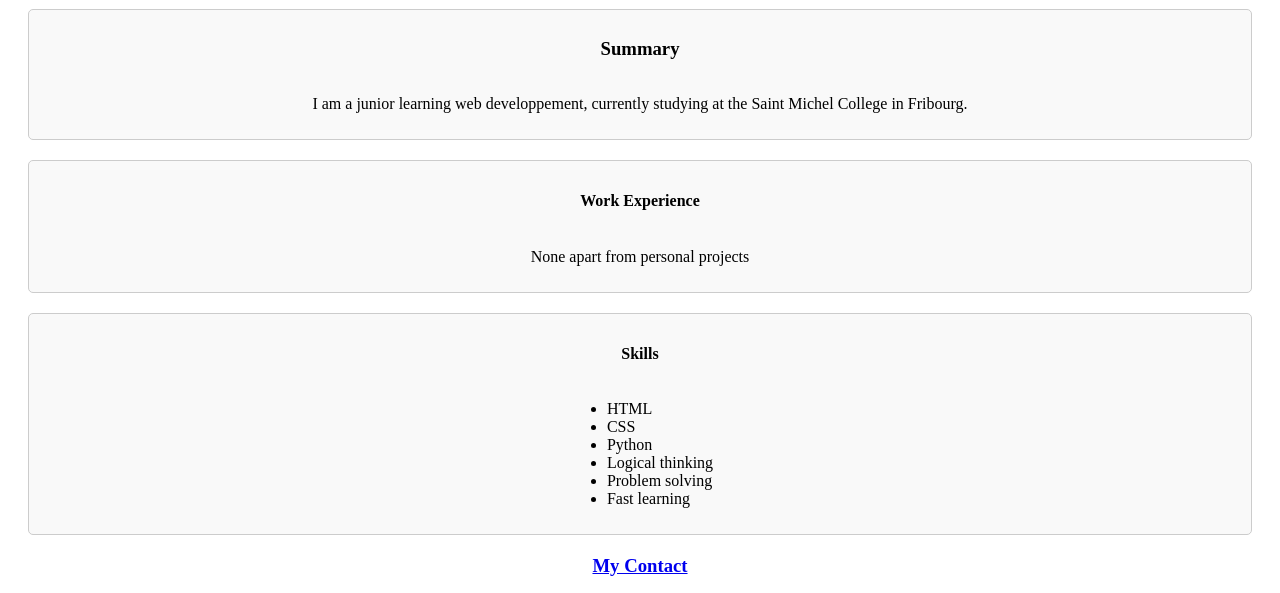
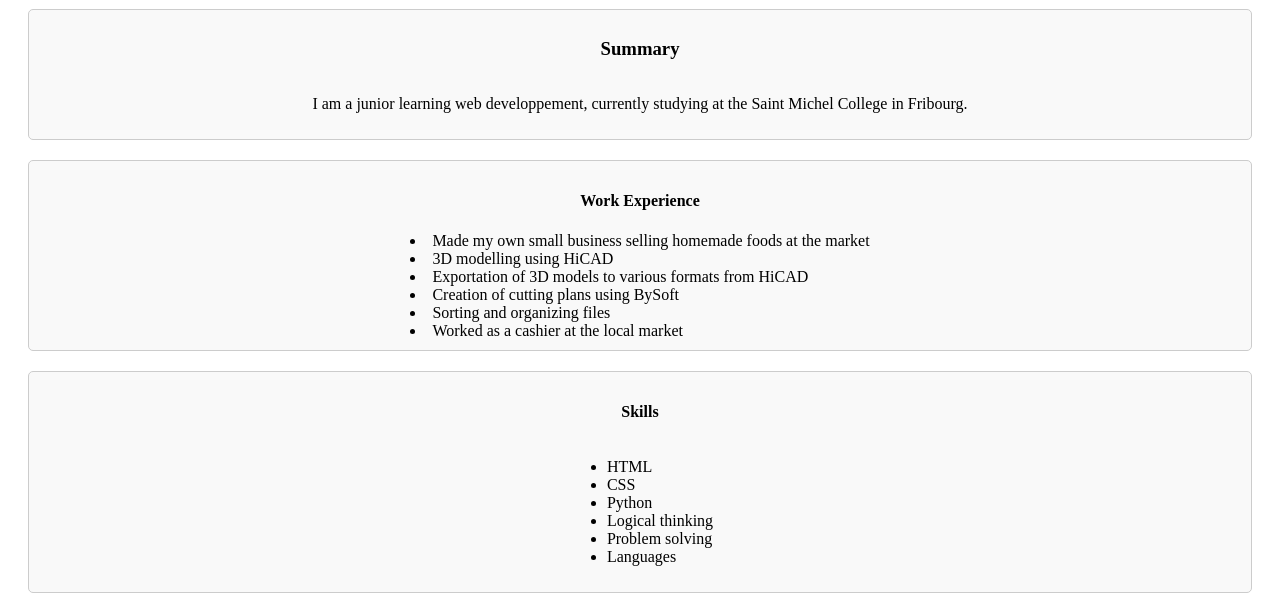
Before and after one commit to alsieufj/html-portfolio, a plain HTML site: page index.html in a window 1280 px wide. Shown: the part 450-1043 px from the top of the page. Drawn offline with Linux system fonts and the light colour scheme.

Commit message:
Changed working experience section to include more details about my role and responsibilities at the previous job. Added specific projects I worked on and technologies used to give a clearer picture of my contributions.

```diff
--- a/index.html
+++ b/index.html
@@ -21,7 +21,14 @@
     </div>
     <div class="maindivs">
     <h4>Work Experience</h4>
-    <p>None apart from personal projects</p>
+    <list>
+        <li>Made my own small business selling homemade foods at the market</li>
+        <li>3D modelling using HiCAD</li>
+        <li>Exportation of 3D models to various formats from HiCAD</li>
+        <li>Creation of cutting plans using BySoft</li>
+        <li>Sorting and organizing files</li>
+        <li>Worked as a cashier at the local market</li>
+    </list>
     </div>
     <div class="maindivs">
     <h4>Skills</h4>
@@ -31,7 +38,7 @@
         <li>Python</li>
         <li>Logical thinking</li>
         <li>Problem solving</li>
-        <li>Fast learning</li>
+        <li>Languages</li>
     </ul>
     </div>
     <h3 id="contact"><a href="public/contact.html">My Contact</a></h3>
```
